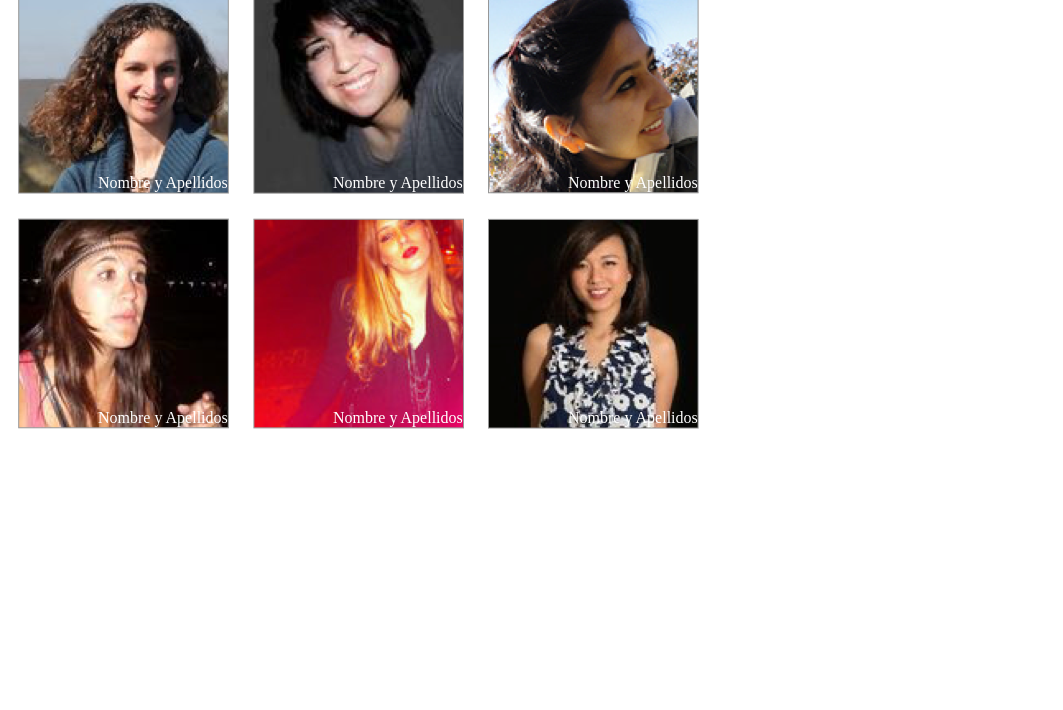
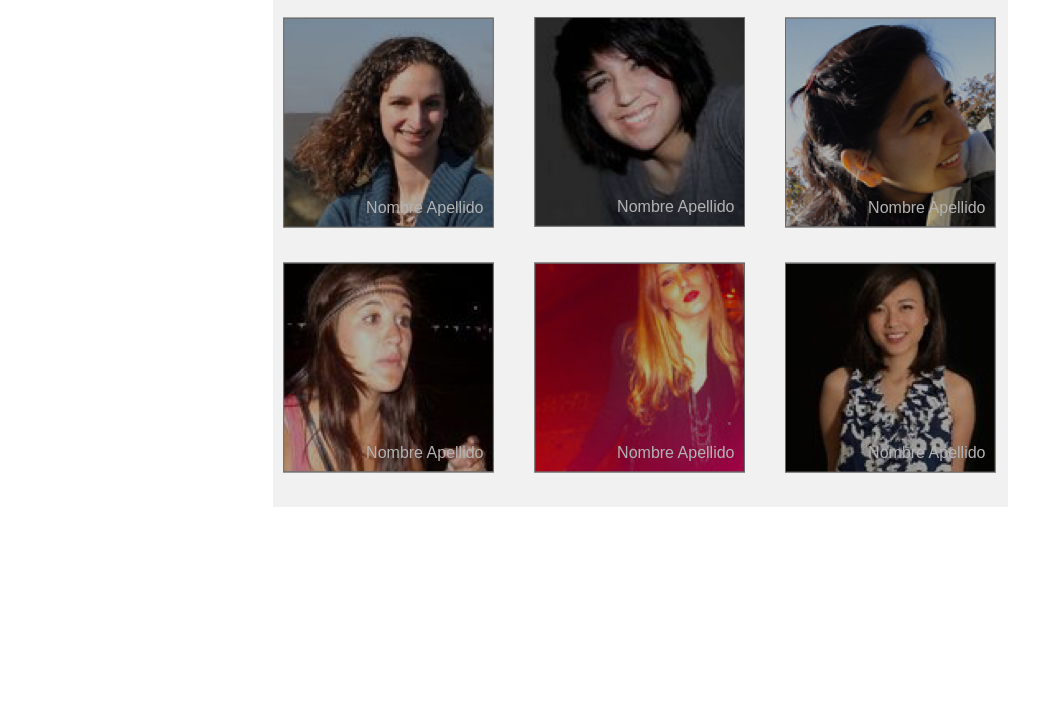
Before and after one commit to Jazmmine/nuestrascoders, a plain HTML site: page index.html in a window 1280 px wide. Shown: the part 90-800 px from the top of the page, without its empty margins (0-1063 px from the left). Drawn offline with Linux system fonts and the light colour scheme.

Commit message:
modificado

```diff
--- a/index.html
+++ b/index.html
@@ -1,54 +1,46 @@
 <!DOCTYPE html>
-<html>
+<html lang="en">
 	<head>
 		<meta charset="UTF-8">
-		<title>Nuestras Coders</title>
-		<link rel="stylesheet" type="text/css" href="main.css">
+		<title>Nuestras coders</title>
+		<link rel="stylesheet" href="main.css">
 	</head>
 	<body>
-		<div>
-			<h3>Nuestras Coders</h3>
-			<div class="borde"></div>
-		</div>
 		<div class="contenedor">
-			<a class="opacidad">
-				<div class="foto">
-					<p>Nombre y Apellidos</p>
-					<img src="img/profile-1.png">
+			<h3>Nuestras coders</h3>
+			<div class="division"></div>
+			<div class="grid clearfix">
+				<div class="box">
+					<img src="img/profile-1.png" alt="Coder">
+					<p>Nombre Apellido</p>
+					<div class="overlay"></div>
 				</div>
-			</a>
-			<a class="opacidad">
-				<div class="foto">
-					<p>Nombre y Apellidos</p>
-					<img src="img/profile-2.png">
+				<div class="box">
+					<img src="img/profile-2.png" alt="Coder">
+					<p>Nombre Apellido</p>
+					<div class="overlay"></div>
 				</div>
-			</a>
-			<a class="opacidad">
-				<div class="foto">
-					<p>Nombre y Apellidos</p>
-					<img src="img/profile-3.png">
+				<div class="box">
+					<img src="img/profile-3.png" alt="Coder">
+					<p>Nombre Apellido</p>
+					<div class="overlay"></div>
 				</div>
-			</a>
-		</div>
-		<div class="caja">
-			<a class="opacidad">
-				<div class="foto">
-					<p>Nombre y Apellidos</p>
-					<img src="img/profile-4.png">
+				<div class="box">
+					<img src="img/profile-4.png" alt="Coder">
+					<p>Nombre Apellido</p>
+					<div class="overlay"></div>
 				</div>
-			</a>
-			<a class="opacidad">
-				<div class="foto">
-					<p>Nombre y Apellidos</p>
-					<img src="img/profile-5.png">
+				<div class="box">
+					<img src="img/profile-5.png" alt="Coder">
+					<p>Nombre Apellido</p>
+					<div class="overlay"></div>
 				</div>
-			</a>
-			<a class="opacidad">
-				<div class="foto">
-					<p>Nombre y Apellidos</p>
-					<img src="img/profile-6.png">
+				<div class="box">
+					<img src="img/profile-6.png" alt="Coder">
+					<p>Nombre Apellido</p>
+					<div class="overlay"></div>
 				</div>
-			</a>
+			</div>
 		</div>
 	</body>
 </html>
--- a/main.css
+++ b/main.css
@@ -1,24 +1,65 @@
-.borde{
-	width: 10%;
-	height: 4px;
-	background-color: black;
-
+* {
+	margin:0px;
+	padding: 0px;
+	box-sizing: border-box;
 }
 
-.foto{
-	margin: 10px;
-	display: inline-block;
+.clearfix:before, .clearfix:after {
+    content: "";
+    display: table;
+}
+
+.clearfix:after {
+    clear: both;
+}
+
+.contenedor {
+	width: 735px;
+	margin: 0px auto;
+	min-height: 300px;
+	background-color: #f1f1f1;
+	font-family: Arial;
+	border-top: 1px solid #f1f1f1;
+}
+
+h3 {
+	margin: 50px 0px 10px 10px;
+}
+
+.division {
+	margin-left: 10px;
+	border: 2px solid #000;
+	width: 100px;
+}
+
+.grid {
+	margin-top: 20px;
+	margin-left: 10px;
+}
+
+.grid .box {
+	float: left;
+	margin-right: 40px;
+	margin-bottom: 30px;
 	position: relative;
 }
-p{
-	position: absolute;
-	bottom:-10px;
-	left: 80px;
-	color: white;
 
+.grid .box:nth-child(3n+3) {
+	margin-right: 0px;
 }
 
+.grid .box p {
+	position: absolute;
+	right:10px;
+	bottom:15px;
+	color: white;
+}
 
-a.opacidad:hover{
-	opacity: 0.5px;
+.grid .box .overlay {
+	position: absolute;
+	width: 100%;
+	height: 98%;
+	background-color: rgba(0, 0, 0, 0.3);
+	top: 0px;
+	left:0px;
 }
```
